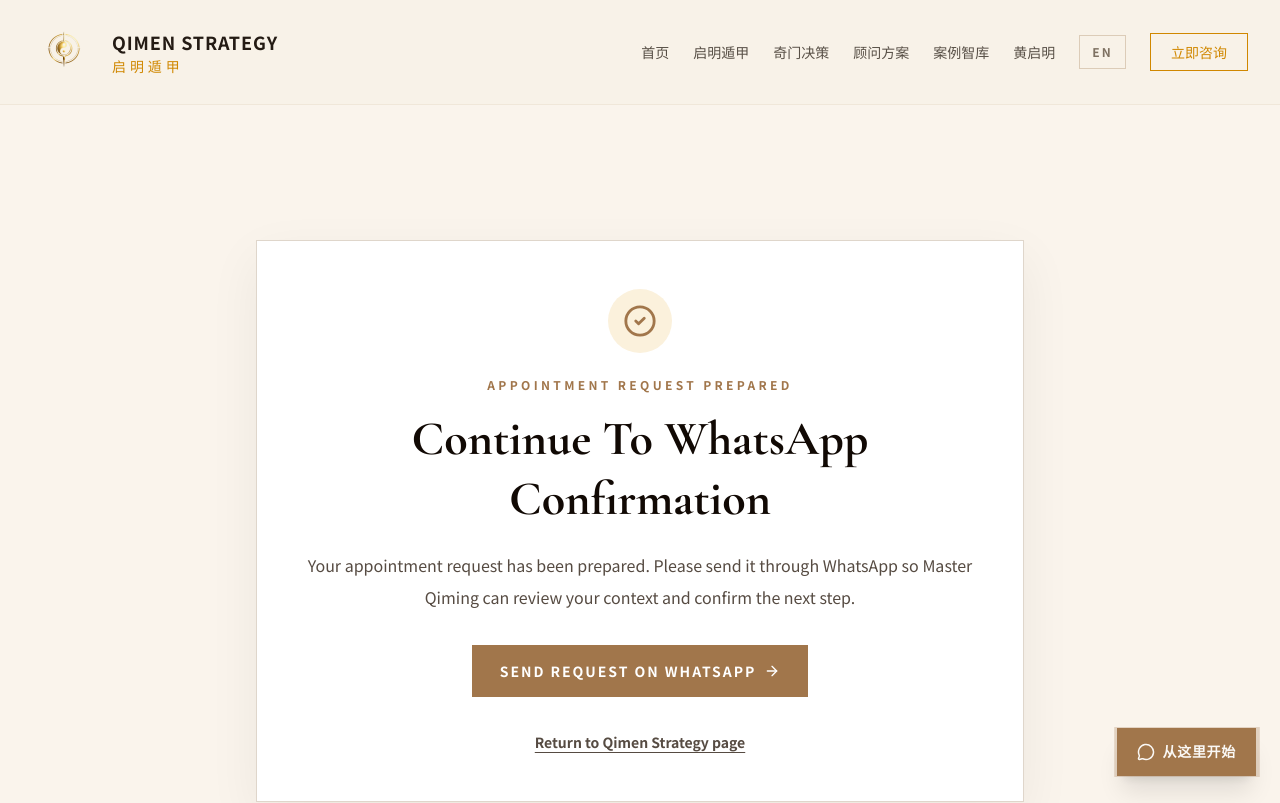
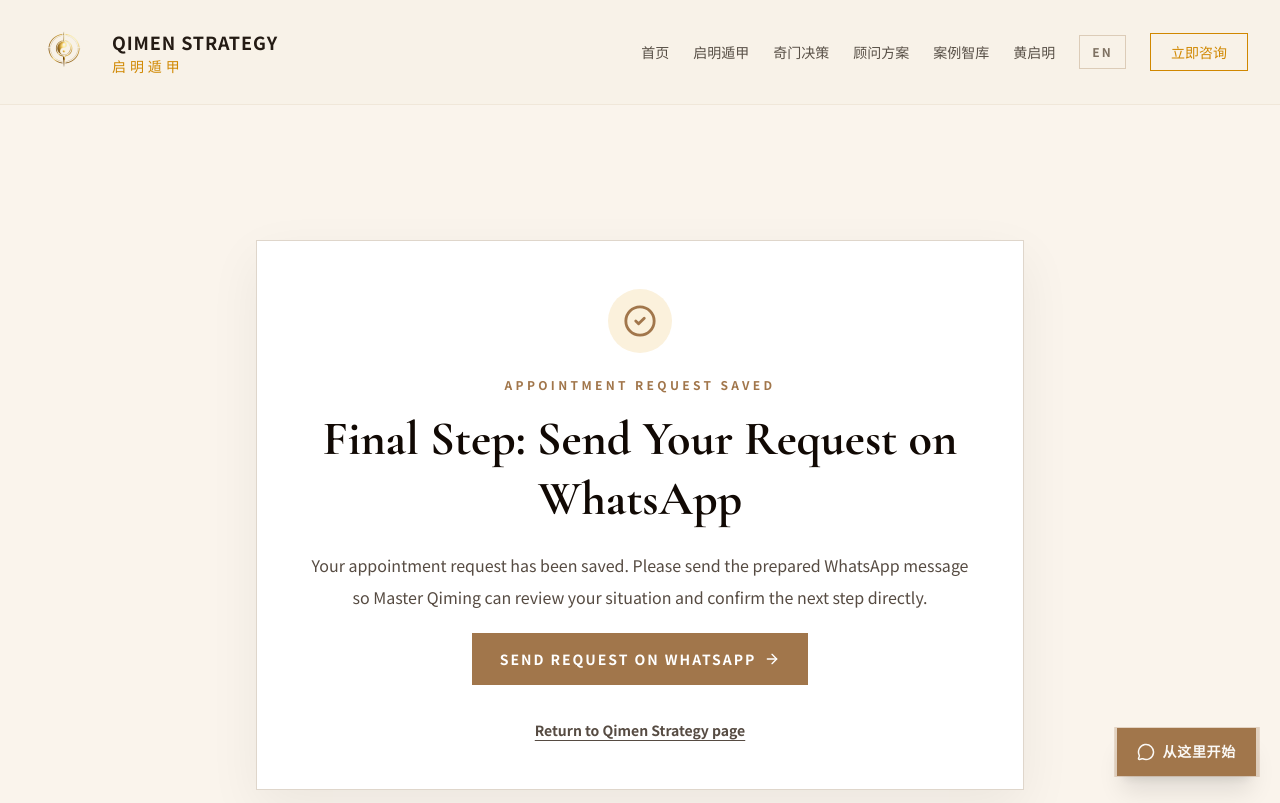
Before and after one commit to BODHIWONG/qmfeng-website, a Next.js app: page /appointment/thank-you in a window 1280 px wide. Shown: the top 803 px of the page. Built offline with nearby package versions, Linux system fonts and the light colour scheme.

Commit message:
Clarify appointment thank-you WhatsApp confirmation step

```diff
--- a/app/appointment/thank-you/page.tsx
+++ b/app/appointment/thank-you/page.tsx
@@ -1,6 +1,6 @@
 "use client";
 
-import { useEffect, useState } from "react";
+import { useEffect, useMemo, useState } from "react";
 import Link from "next/link";
 import { ArrowRight, CheckCircle2 } from "lucide-react";
 import { LanguageProvider } from "@/contexts/language-context";
@@ -11,14 +11,27 @@ import FloatingActions from "@/components/floating-actions";
 function AppointmentThankYouContent() {
   const [whatsAppUrl, setWhatsAppUrl] = useState("https://wa.me/6589418791");
   const [message, setMessage] = useState("");
+  const [leadId, setLeadId] = useState("");
 
   useEffect(() => {
+    const storedLeadId = window.sessionStorage.getItem("qimenAppointmentLeadId");
     const storedUrl = window.sessionStorage.getItem("qimenAppointmentWhatsAppUrl");
     const storedMessage = window.sessionStorage.getItem("qimenAppointmentMessage");
 
+    if (storedLeadId) setLeadId(storedLeadId);
     if (storedUrl) setWhatsAppUrl(storedUrl);
     if (storedMessage) setMessage(storedMessage);
   }, []);
+
+  const copyButtonLabel = useMemo(() => {
+    if (!message) return "Prepared Message Saved";
+    return "Copy Prepared Message";
+  }, [message]);
+
+  async function copyPreparedMessage() {
+    if (!message || typeof navigator === "undefined") return;
+    await navigator.clipboard.writeText(message);
+  }
 
   return (
     <div className="min-h-screen bg-[oklch(0.97_0.012_75)]">
@@ -31,15 +44,22 @@ function AppointmentThankYouContent() {
                 <CheckCircle2 size={34} />
               </div>
               <p className="mb-4 text-xs font-bold uppercase tracking-[0.28em] text-[oklch(0.60_0.08_65)]">
-                Appointment Request Prepared
+                Appointment Request Saved
               </p>
               <h1 className="mb-5 text-4xl font-bold leading-tight text-[oklch(0.15_0.02_60)] md:text-5xl" style={{ fontFamily: "var(--font-cormorant), var(--font-noto-serif), serif" }}>
-                Continue To WhatsApp Confirmation
+                Final Step: Send Your Request on WhatsApp
               </h1>
-              <p className="mx-auto mb-8 max-w-2xl text-base leading-8 text-[oklch(0.42_0.02_60)]">
-                Your appointment request has been prepared. Please send it through WhatsApp so Master Qiming can review your context and confirm the next step.
+              <p className="mx-auto mb-5 max-w-2xl text-base leading-8 text-[oklch(0.42_0.02_60)]">
+                Your appointment request has been saved. Please send the prepared WhatsApp message so Master Qiming can review your situation and confirm the next step directly.
               </p>
 
+              {leadId && (
+                <p className="mx-auto mb-8 inline-flex border border-[oklch(0.88_0.018_70)] bg-[oklch(0.98_0.006_75)] px-4 py-2 text-xs font-bold uppercase tracking-[0.12em] text-[oklch(0.38_0.02_60)]">
+                  Reference: {leadId}
+                </p>
+              )}
+
+              <div className="flex flex-col items-center justify-center gap-3 sm:flex-row">
                 <a
                   href={whatsAppUrl}
                   target="_blank"
@@ -49,11 +69,21 @@ function AppointmentThankYouContent() {
                   Send Request On WhatsApp
                   <ArrowRight size={16} />
                 </a>
+                {message && (
+                  <button
+                    type="button"
+                    onClick={copyPreparedMessage}
+                    className="inline-flex items-center justify-center border border-[oklch(0.82_0.018_70)] px-7 py-4 text-sm font-bold uppercase tracking-[0.12em] text-[oklch(0.35_0.02_60)] transition hover:bg-[oklch(0.98_0.006_75)]"
+                  >
+                    {copyButtonLabel}
+                  </button>
+                )}
+              </div>
 
               {message && (
                 <div className="mt-8 text-left">
                   <p className="mb-2 text-xs font-bold uppercase tracking-[0.14em] text-[oklch(0.35_0.02_60)]">
-                    Prepared Message
+                    Prepared WhatsApp Message
                   </p>
                   <pre className="max-h-72 overflow-auto whitespace-pre-wrap border border-[oklch(0.88_0.018_70)] bg-[oklch(0.98_0.006_75)] p-4 text-xs leading-6 text-[oklch(0.32_0.02_60)]">
                     {message}
```
Lines whose indentation alone changed are shown as unchanged.
